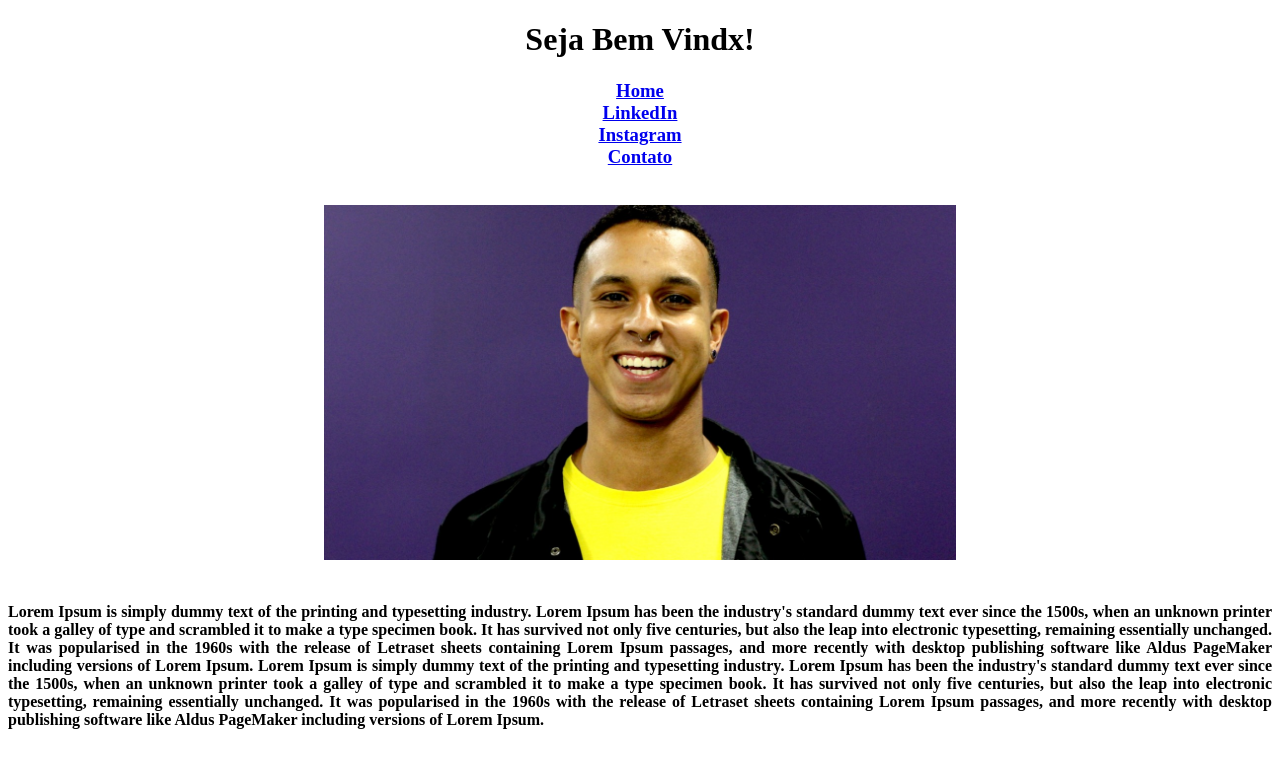
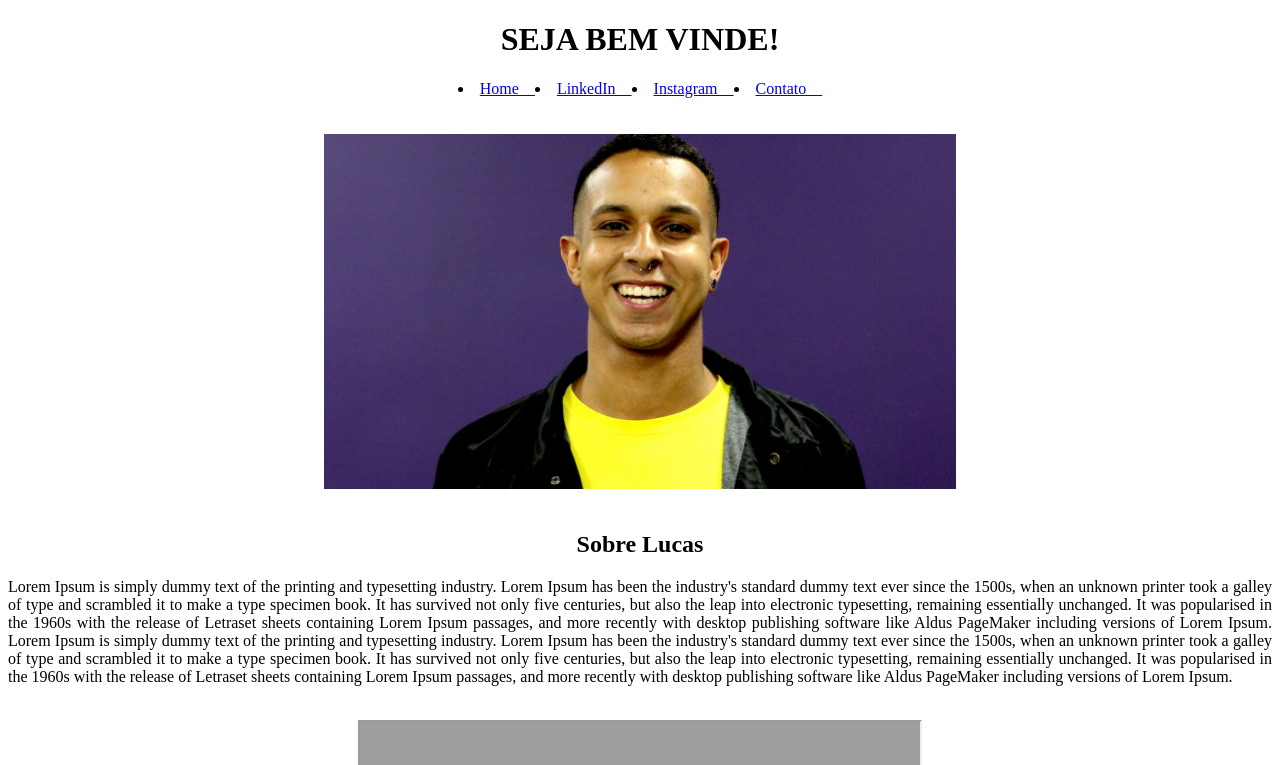
Before and after one commit to lucasspereira/fundamentos-web, a plain HTML site: page index.html in a window 1280 px wide. Shown: the top 765 px of the page. Drawn offline with Linux system fonts and the light colour scheme; grey boxes are pictures that could not be loaded.

Commit message:
Uso de flexbox

```diff
--- /dev/null
+++ b/assets/css/style.css
@@ -0,0 +1,22 @@
+/* Estilos do site*/
+
+.cor {
+    color: blue;
+}
+
+.container {
+    display: flex;
+    flex-direction: row;
+    text-align: center;
+    justify-content: center;
+}
+
+.container1 {
+    display: flex;
+    flex-direction: row;
+    text-align: center;
+    justify-content: center;
+}
+
+
+/* Estilos do site
--- a/index.html
+++ b/index.html
@@ -6,57 +6,86 @@
     <meta http-equiv="X-UA-Compatible" content="IE=edge">
     <meta name="viewport" content="width=device-width, initial-scale=1.0">
     <title>Meu Site</title>
-
-    <style>
-
-    </style>
+    <link rel="stylesheet" href="assets/css/style.css">
 </head>
 
 <body>
-    <h1>
-        <center>Seja Bem Vindx!</center>
+    <h1 style="color: rgb(0, 0, 3);">
+        <center>SEJA BEM VINDE!</center>
+
     </h1>
 
 
-    <h3>
+    <div class="container">
+
+        <div>
+            <li>
                 <a href="index.html">
-            <center>Home</center>
+                Home&emsp;
+
             </a>
+            </li>
+        </div>
+
+        <div>
+            <li>
                 <a href="https://www.linkedin.com/in/lcspereira/">
-            <center>LinkedIn</center>
+                LinkedIn&emsp;
             </a>
+            </li>
+        </div>
 
+        <div>
+            <li>
                 <a href="https://instagram.com/upluka/">
-            <center>Instagram</center>
+                Instagram&emsp;
             </a>
+            </li>
+        </div>
+
+        <div>
+            <li>
                 <a href="contato.html">
-            <center>Contato</center>
+                Contato&emsp;
             </a>
-    </h3>
-    <br>
-
-    <center><img src="assets/eu.jpg" alt="Foto do criador da página" width=50% height=100%></center>
-
-    <br>
-
-    <p>
-        <h4>
-            <div style="text-align: justify;">Lorem Ipsum is simply dummy text of the printing and typesetting industry. Lorem Ipsum has been the industry's standard dummy text ever since the 1500s, when an unknown printer took a galley of type and scrambled it to make a type specimen
-                book. It has survived not only five centuries, but also the leap into electronic typesetting, remaining essentially unchanged. It was popularised in the 1960s with the release of Letraset sheets containing Lorem Ipsum passages, and more
-                recently with desktop publishing software like Aldus PageMaker including versions of Lorem Ipsum. Lorem Ipsum is simply dummy text of the printing and typesetting industry. Lorem Ipsum has been the industry's standard dummy text ever since
-                the 1500s, when an unknown printer took a galley of type and scrambled it to make a type specimen book. It has survived not only five centuries, but also the leap into electronic typesetting, remaining essentially unchanged. It was popularised
-                in the 1960s with the release of Letraset sheets containing Lorem Ipsum passages, and more recently with desktop publishing software like Aldus PageMaker including versions of Lorem Ipsum.
+            </li>
+        </div>
 
 
     </div>
-        </h4>
+    <br>
+    <br>
+    <center><img src="assets/imagens/eu.jpg" alt="Foto do criador da página" width=50% height=50%></center>
+
+    <br>
+    <h2>
+        <center>Sobre Lucas</center>
+
+
+    </h2>
+
+
+    <p style="text-align: justify;">
+
+        Lorem Ipsum is simply dummy text of the printing and typesetting industry. Lorem Ipsum has been the industry's standard dummy text ever since the 1500s, when an unknown printer took a galley of type and scrambled it to make a type specimen book. It has
+        survived not only five centuries, but also the leap into electronic typesetting, remaining essentially unchanged. It was popularised in the 1960s with the release of Letraset sheets containing Lorem Ipsum passages, and more recently with desktop
+        publishing software like Aldus PageMaker including versions of Lorem Ipsum. Lorem Ipsum is simply dummy text of the printing and typesetting industry. Lorem Ipsum has been the industry's standard dummy text ever since the 1500s, when an unknown
+        printer took a galley of type and scrambled it to make a type specimen book. It has survived not only five centuries, but also the leap into electronic typesetting, remaining essentially unchanged. It was popularised in the 1960s with the release
+        of Letraset sheets containing Lorem Ipsum passages, and more recently with desktop publishing software like Aldus PageMaker including versions of Lorem Ipsum.
+
+
+
     </p>
     <br>
+
+    </div>
 
     <center><iframe width="560" height="315" src="https://www.youtube.com/embed/XXYlFuWEuKI" frameborder="20" allow="accelerometer; autoplay; clipboard-write; encrypted-media; gyroscope; picture-in-picture" allowfullscreen>
     </iframe></center>
 
 
+
+
 </body>
 
 </html>
```
Also changed, not shown: assets/imagens/eu.jpg (renamed from assets/eu.jpg). Lines whose indentation alone changed are shown as unchanged.
